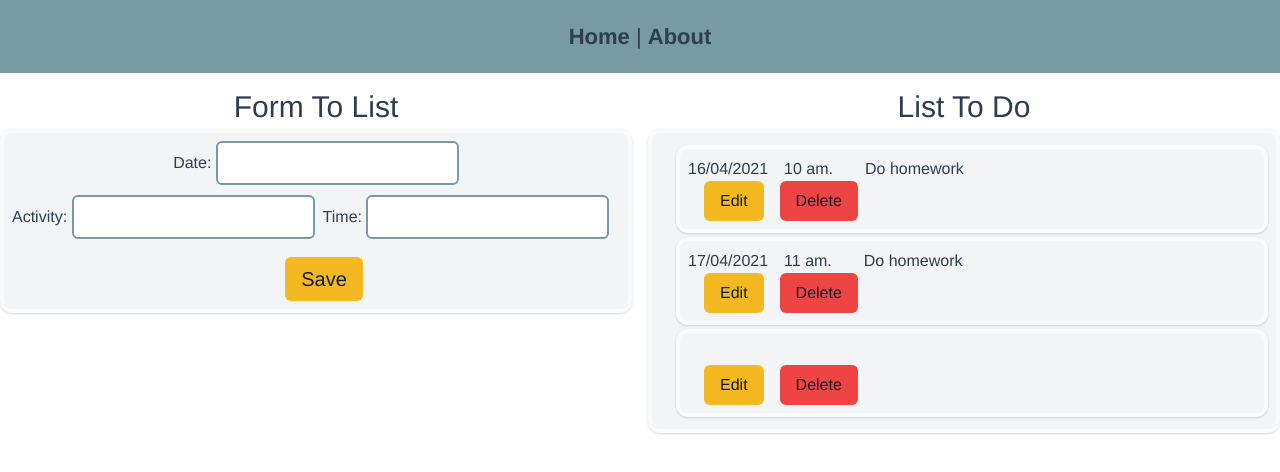
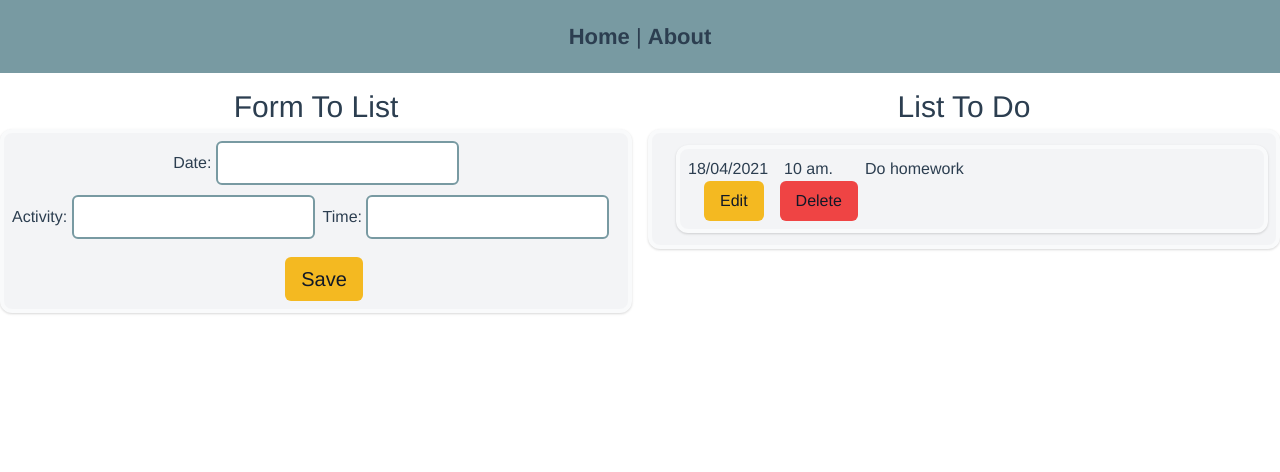
Before and after one commit to Niraphon22/INT203_62130500045_Groupwork_SPA, a Vue app: page /listtodo in a window 1280 px wide. Shown: the top 472 px of the page. Built offline with nearby package versions, Linux system fonts and the light colour scheme; data requests are answered from the project's data file.

Commit message:
[UPDATE]62130500045 edit input

```diff
--- a/db.json
+++ b/db.json
@@ -1,19 +1,10 @@
 {
   "listResults": [
     {
-      "id": 1,
-      "date": "16/04/2021",
+      "date": "18/04/2021",
       "activity": "Do homework",
-      "time": "10 am."
-    },
-    {
-      "date": "17/04/2021",
-      "activity": "Do homework",
-      "time": "11 am.",
-      "id": 2
-    },
-    {
-      "id": 3
+      "time": "10 am.",
+      "id": 1
     }
   ]
 }
--- a/src/components/BaseInput.vue
+++ /dev/null
@@ -1,4 +0,0 @@
-<template>
-    <input type= "text" class="font-medium rounded-md border-2 border-bluegray border-opacity-75y px-4 py-2 mb-0.5"/>
-    <slot></slot>
-</template>
--- a/src/components/ListForm.vue
+++ /dev/null
@@ -1,134 +0,0 @@
-<template>
-    <div>
-        <form @submit.prevent="listForm">
-              <base-box>
-                <div class="flex flex-col justify-start overflow-y-auto" >
-                  <div>
-                    <label class="label" for="date">Date: </label>
-                    <base-input
-                      id= "date"
-                      v-model.trim="enterDate"
-                      @blur="validateDate" />
-
-                    <p v-if="invalidDateInput" class="text-red-500">
-                      Please enter date!
-                    </p>
-                  </div>
-
-                  <div class="flex flex-row mt-2">
-                    <div>
-                    <label class="label" for="activity">Activity: </label>
-                    <base-input
-                      id= "activity"
-                      v-model.trim="enterActivity"
-                      @blur="validateActivity" />
-                    <p v-if="invalidActivityInput" class="text-red-500">
-                      Please enter activity!
-                    </p>
-                    </div>
-                    <div class="ml-2">
-                    <label class="label" for="time">Time: </label>
-                    <base-input
-                      id= "time"
-                      v-model.trim="enterTime" />
-                    </div>
-                  </div>
-                </div>
-
-                <div class="mt-4">
-                  <base-button
-                    buttonLabel="Save"
-                    buttonColor="bg-favyellow"
-                    textColor="text-gray-900"
-                    class="text-xl"/>
-                </div>
-            </base-box>
-            </form>
-    </div>
-
-</template>
-
-<script>
-// @ is an alias to /src
-import BaseInput from "../components/BaseInput.vue";
-export default {
-  name: 'ListForm',
-  components: {
-    BaseInput
-  },
-
-  props: {
-    oldId: {
-      type: Number,
-      required: false,
-      default: null
-    },
-    oldDate: {
-      type: String,
-      required: false,
-      defualt: ''
-    },
-    oldActivity: {
-      type: String,
-      required: false,
-      defualt: ''
-    },
-    oldTime: {
-      type: String,
-      required: false,
-      defualt: ''
-    }
-  },
-  emits: ['list-save'],
-  data() {
-    return {
-      id: this.oldId,
-      enterDate: this.oldDate,
-      enterActivity: this.oldActivity,
-      enterTime: this.oldTime,
-      invalidDateInput: false,
-      invalidActivityInput: false,
-      invalidTimeInput: false
-    }
-  },
-  methods: {
-    listForm(){
-      this.invalidDateInput = this.enterDate === '' ? true : false
-      this.invalidActivityInput = this.enterActivity === '' ? true : false
-      this.invalidTimeInput = this.enterTime === '' ? true : false
-
-      console.log(`date value: ${this.enterDate}`)
-      console.log(`activity value: ${this.enterActivity}`)
-      console.log(`time value: ${this.enterTime}`)
-      console.log(`invalid date: ${this.invalidDateInput}`)
-      console.log(`invalid activity: ${this.invalidActivityInput}`)
-      console.log(`invalid time: ${this.invalidTimeInput}`)
-
-      if (!this.invalidDateInput && !this.invalidActivityInput) {
-        let newListSaved = {
-          id: this.id,
-          date: this.enterDate,
-          activity: this.enterActivity,
-          time: this.enterTime
-        }
-        this.id = ''
-        this.enterDate = ''
-        this.enterActivity = ''
-        this.enterTime = ''
-         this.$emit('list-save', newListSaved)
-      }
-    },
-
-
-    validateDate(){
-      this.invalidDateInput = this.enterDate === '' ? true : false
-      console.log(`date: ${this.invalidDateInput}`)
-    },
-
-    validateActivity(){
-      this.invalidActivityInput = this.enterActivity === '' ? true : false
-      console.log(`activity: ${this.invalidActivityInput}`)
-    }
-  }
-};
-</script>
--- a/src/views/ListToDo.vue
+++ b/src/views/ListToDo.vue
@@ -1,19 +1,56 @@
 <template>
   <div class="flex flex-row justify-around space-x-4">
         <div class="flex flex-col w-1/2 mt-4">
-            <h2 class="heading font-medium text-3xl">
+            <h2 class="font-medium text-3xl">
                 Form To List
             </h2>
-            <list-form
-              v-if="isEdit"
-              :oldId="oldId"
-              :oldDate="oldDate"
-              :oldActivity="oldActivity"
-              :oldTime="oldTime"
-              @list-save="editSave"
-            ></list-form>
+            <form @submit.prevent="listForm">
+              <base-box>
+                <div class="flex flex-col justify-start overflow-y-auto" >
+                  <div>
+                    <label for="date">Date: </label>
+                    <input
+                      type= "text" class="font-medium rounded-md border-2 border-bluegray border-opacity-75y px-4 py-2 mb-0.5"
+                      id= "date"
+                      v-model.trim="enterDate"
+                      @blur="validateDate" />
 
-            <list-form v-else @list-save="addNewSave"> </list-form>
+                    <p v-if="invalidDateInput" class="text-red-500">
+                      Please enter date!
+                    </p>
+                  </div>
+
+                  <div class="flex flex-row mt-2">
+                    <div>
+                    <label for="activity">Activity: </label>
+                    <input
+                      type= "text" class="font-medium rounded-md border-2 border-bluegray border-opacity-75y px-4 py-2 mb-0.5"
+                      id= "activity"
+                      v-model.trim="enterActivity"
+                      @blur="validateActivity" />
+                    <p v-if="invalidActivityInput" class="text-red-500">
+                      Please enter activity!
+                    </p>
+                    </div>
+                    <div class="ml-2">
+                    <label for="time">Time: </label>
+                    <input
+                      type= "text" class="font-medium rounded-md border-2 border-bluegray border-opacity-75y px-4 py-2 mb-0.5"
+                      id= "time"
+                      v-model.trim="enterTime" />
+                    </div>
+                  </div>
+                </div>
+
+                <div class="mt-4">
+                  <base-button
+                    buttonLabel="Save"
+                    buttonColor="bg-favyellow"
+                    textColor="text-gray-900"
+                    class="text-xl"/>
+                </div>
+            </base-box>
+            </form>
         </div>
 
         <!-- List To Do -->
@@ -22,22 +59,22 @@
               List To Do
             </h2>
             <base-box>
-                <ul class="text-left ml-4" v-for="result in listResults" :key="result.id">
+                <ul class="text-left ml-4" v-for="list in listResults" :key="list.id">
                   <base-box>
                   <li>
-                    <span>{{ result.date }} </span>
-                    <span class="ml-4">{{ result.time }} </span>
-                    <span class="ml-8">{{ result.activity }} </span>
+                    <span>{{ list.date }} </span>
+                    <span class="ml-4">{{ list.time }} </span>
+                    <span class="ml-8">{{ list.activity }} </span>
                   </li>
                   <div class="flex flex-row">
                     <base-button
-                      @btn-click="editList($event, result.id, result.date, result.activity, result.time)"
+                      @btn-click="showInfo(list)"
                       buttonLabel="Edit"
                       buttonColor="bg-favyellow"
                       textColor="text-gray-900"
                       ></base-button>
                     <base-button
-                      @btn-click="deleteList($event, result.id)"
+                      @btn-click="deleteList(list.id)"
                       buttonLabel="Delete"
                       buttonColor="bg-red-500"
                       textColor="text-gray-900"
@@ -52,26 +89,80 @@
 
 <script>
 // @ is an alias to /src
-import BaseBox from "../components/BaseBox.vue";
-import ListForm from "../components/ListForm.vue";
+
 export default {
   name: 'ListToDo',
   components: {
-    BaseBox,
-    ListForm
+
   },
   data() {
     return {
       url: ' http://localhost:5000/listResults',
-      errorMessage: null,
-      oldId: '',
-      oldActivity: '',
-      oldTime: '',
       listResults: [ ],
-      isEdit: false
+      isEdit: false,
+      editId: '',
+      enterDate: '',
+      enterActivity: '',
+      enterTime: '',
+      invalidDateInput: false,
+      invalidActivityInput: false,
+      invalidTimeInput: false
+
     }
   },
   methods: {
+    listForm(){
+      this.invalidDateInput = this.enterDate === '' ? true : false
+      this.invalidActivityInput = this.enterActivity === '' ? true : false
+      this.invalidTimeInput = this.enterTime === '' ? true : false
+
+      console.log(`date value: ${this.enterDate}`)
+      console.log(`activity value: ${this.enterActivity}`)
+      console.log(`time value: ${this.enterTime}`)
+      console.log(`invalid date: ${this.invalidDateInput}`)
+      console.log(`invalid activity: ${this.invalidActivityInput}`)
+      console.log(`invalid time: ${this.invalidTimeInput}`)
+
+      if (this.enterDate !== '' && this.enterActivity !== '' && this.enterTime !== ''){
+
+        if (this.isEdit){
+          this.editSave({
+          id: this.editId,
+          date: this.enterDate,
+          activity: this.enterActivity,
+          time: this.enterTime
+        })
+      } else {
+        this.addNewSave({
+          date: this.enterDate,
+          activity: this.enterActivity,
+          time: this.enterTime
+        })
+      }
+    }
+    this.enterDate=''
+    this.enterActivity=''
+    this.enterTime = ''
+    },
+
+    validateDate(){
+      this.invalidDateInput = this.enterDate === '' ? true : false
+      console.log(`date: ${this.invalidDateInput}`)
+    },
+
+    validateActivity(){
+      this.invalidActivityInput = this.enterActivity === '' ? true : false
+      console.log(`activity: ${this.invalidActivityInput}`)
+    },
+
+    showInfo(oldSave){
+      this.isEdit = true
+      this.editId = oldSave.id
+      this.enterDate = oldSave.date
+      this.enterActivity = oldSave.activity
+      this.enterTime = oldSave.time
+    },
+
     async addNewSave(newSave){
       try {
       const rest =await fetch(this.url, {
@@ -105,42 +196,35 @@ export default {
       }
     },
 
-    async deleteList(passinginfo, id) {
+    async deleteList(deleteId) {
       try{
-        await fetch(`${this.url}/${id}`, {
+        await fetch(`${this.url}/${deleteId}`, {
           method: 'DELETE'
         })
         this.listResults = this.listResults.filter(
-          (list) => list.id !== id
+          (list) => list.deleteId !== deleteId
         )
       }catch (error) {
         console.log(`Could not delete list! ${error}`)
     }
   },
 
-    editList(passingData, editId, editDate, editActivity, editTime){
-      this.isEdit = true
-      this.oldId = editId
-      this.oldDate = editDate
-      this.oldActivity = editActivity
-      this.oldTime = editTime
-    },
-
-    async editSave(editingData) {
-      const rest = await fetch(`${this.url}/${editingData.id}`, {
+    async editSave(editingSave) {
+      try{
+      const rest = await fetch(`${this.url}/${editingSave.id}`, {
         method: 'PUT',
         headers: {
           'Content-type': 'application/json'
         },
         body: JSON.stringify({
-          date: editingData.date,
-          activity: editingData.activity,
-          time: editingData.time
+          date: editingSave.date,
+          activity: editingSave.activity,
+          time: editingSave.time
         })
       })
       const info = await rest.json()
       this.listResults = this.listResults.map((list) =>
-        list.id === info.id
+        list.id === editingSave.id
           ? {
               ...list,
               date: info.date,
@@ -150,8 +234,15 @@ export default {
           : list
       )
       this.isEdit = false
+      this.editId = ''
+      this.enterDate = ''
+      this.enterActivity = ''
+      this.enterTime = ''
+    } catch (error) {
+      console.log(`Could not edit list! ${error}`)
     }
-},
+  }
+  },
 
   async created(){
     this.listResults = await this.fetchListResult();
```
